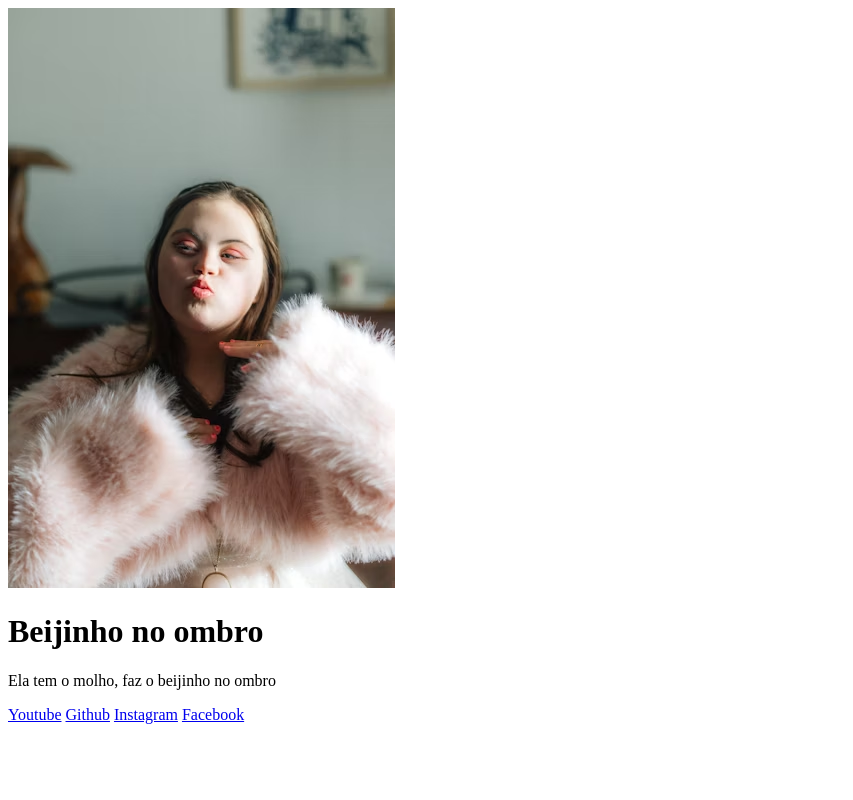
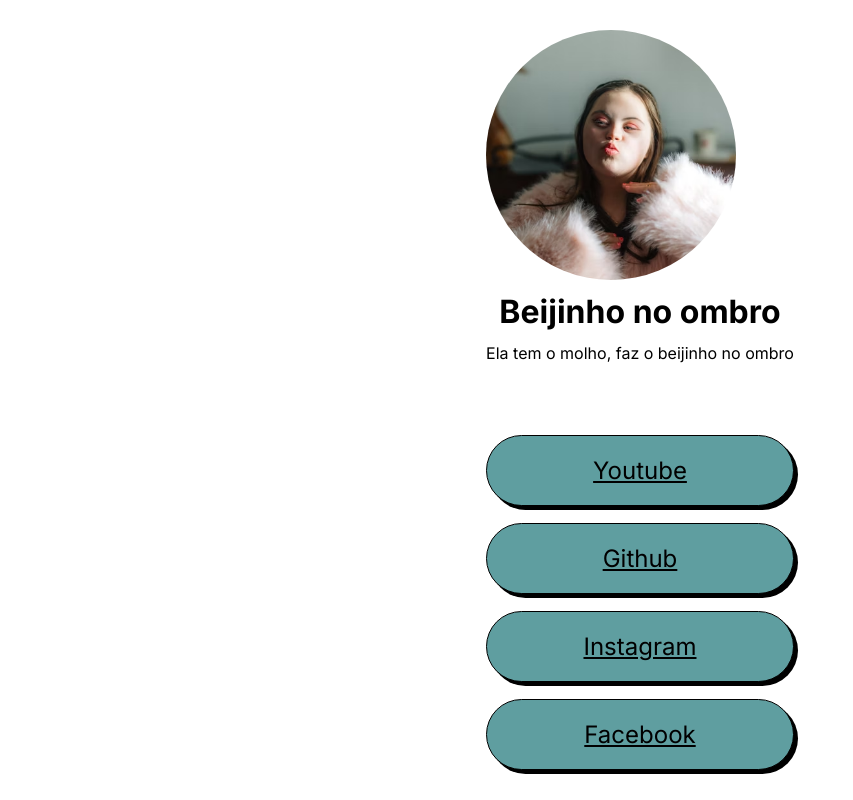
Before and after one commit to helenamamede05-prog/LinkTree, a plain HTML site: page index.html in a window 1280 px wide. Shown: the whole page, without its empty margins (0-853 px from the left). Drawn offline with Linux system fonts and the light colour scheme.

Commit message:
Add files via upload

```diff
--- a/css/style.css
+++ b/css/style.css
@@ -4,3 +4,57 @@
     box-sizing: border-box;
     font-family: "Inter", sans-serif;
 }
+
+body{
+    display: flex;
+    justify-content: center;
+    align-items: center;
+    height: 100vh;
+}
+
+.app{
+    display: flex;
+    flex-direction: column;
+    gap: 72px;
+
+    & .perfil {
+        display: flex;
+        flex-direction: column;
+        gap: 12px;
+        text-align: center;
+
+        & img{
+            width: 250px;
+            height: 250px;
+            border-radius: 100%;
+            object-fit: cover;
+        }
+    }
+
+    & .btns {
+        display: flex;
+        flex-direction: column;
+        gap: 17px;
+
+        & a {
+            background-color: cadetblue;
+            padding: 20px;
+            border-radius: 100px;
+            color: black;
+            text-align: center;
+            font-size: 24px;
+            border: 1px solid black;
+            box-shadow: 4px 4px 0 black;
+            transition: .3s;
+        }
+
+
+        & a:hover {
+            transform: translateX(4px) translateY(4px);
+            box-shadow: none;
+        }
+
+
+    }
+
+}
--- a/index.html
+++ b/index.html
@@ -7,23 +7,22 @@
     <link rel="preconnect" href="https://fonts.googleapis.com">
     <link rel="preconnect" href="https://fonts.gstatic.com"crossorigin>
     <link
-         href="https://fonts.googleapis.com/css2?family=Inter:ital,opsz,wght@0,14..32,100..900;1,14..32,100..900&display=swap" rel="stylesheet">
+         href="https://fonts.googleapis.com/css2?family=Inter:ital,opsz,wght@0,14..32,100..900;1,14..32,100..900&display=swap" rel="stylesheet" >
+         <link rel="stylesheet" href="./css/style.css">
 </head>
 <body>
     <div class="app">
         <div class="perfil">
             <img src="./img/beijinho-no-ombro.avif" alt="">
             <h1> Beijinho no ombro</h1>
+            <p>Ela tem o molho, faz o beijinho no ombro</p>
         </div>
         <div class="btns">
-            <p>Ela tem o molho, faz o beijinho no ombro</p>
+        <a href=" https://www.youtube.com/">Youtube</a>
+        <a href="https://github.com/">Github</a>
+        <a href="  https://www.instagram.com/">Instagram</a>
+        <a href="https://www.facebook.com/">Facebook</a>
         </div>
-        </div class="btns">
-        <a href="#">Youtube</a>
-        <a href="#">Github</a>
-        <a href="#">Instagram</a>
-        <a href="#">Facebook</a>
-    <div>
    </div>
 </body>
 </html>
```
